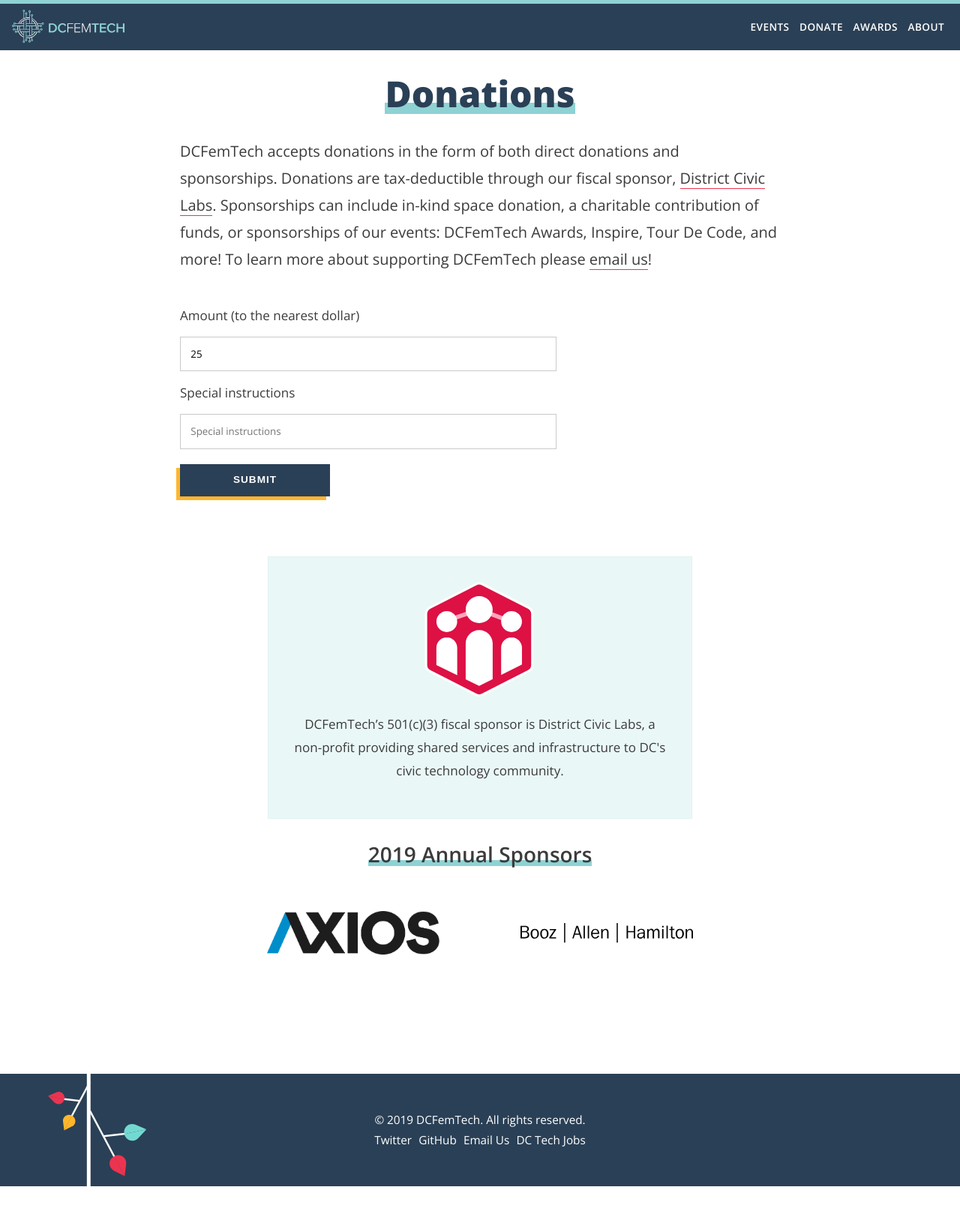
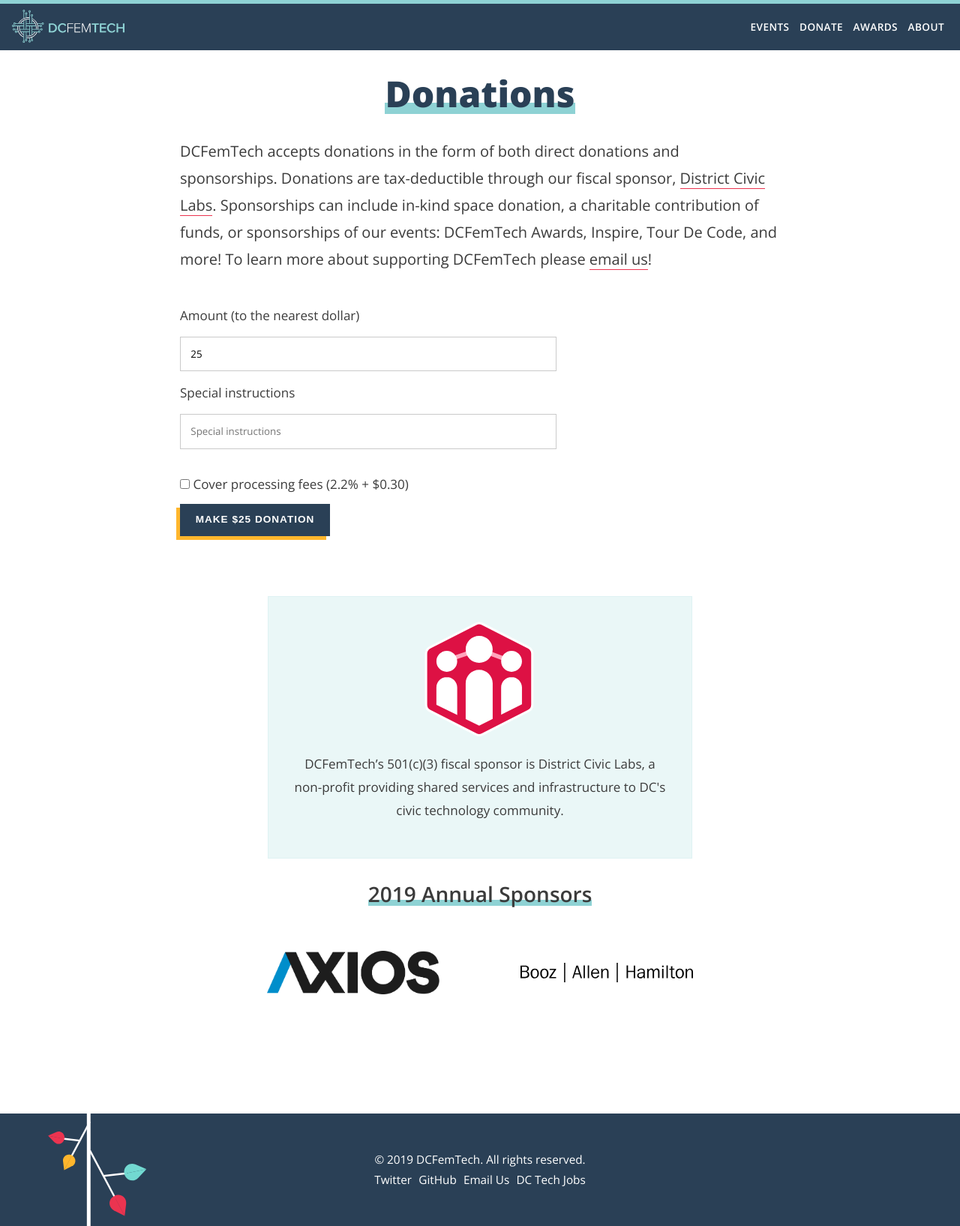
Before and after one commit to dcfemtech/dcfemtech.github.io, a Jekyll site: the page built from donate.html, in a window 1280 px wide. Shown: the whole page at 75% size. Built offline with Jekyll 4.4.1, drawn with Linux system fonts in a browser that asks for light colours; before the commit the page ends 1582 px from its top, so only the background shows below that; some of the changed lines change nothing that is shown.

Commit message:
correct stripe calculation; add fee option

```diff
--- a/_sass/modules/_m-donate.scss
+++ b/_sass/modules/_m-donate.scss
@@ -1,4 +1,8 @@
 .m-donate {
   max-width: 500px;
   margin: 3rem 0 0;
+  #cover-fees {
+    width: auto;
+    display: inline-block;
+  }
 }
--- a/donate.html
+++ b/donate.html
@@ -18,6 +18,9 @@
         <input type="number" id="donation-amount" class="form-control" value="25" aria-label="Amount (to the nearest dollar)">
         <label for="special-instructions">Special instructions</label>
         <input type="text" class="form-control" id="special-instructions" placeholder="Special instructions">
+        <input type="checkbox" id="cover-fees" />
+        <label for="cover-fees">Cover processing fees (2.2% + $0.30)</label>
+
 
         <button type="submit" class="btn btn-primary" id="donationButton">Submit</button>
       </div>
@@ -34,6 +37,25 @@
 <script type="text/javascript">
   var apiKey;
   var account;
+  var donationAmount = document.getElementById('donation-amount');
+  // This looks sketchy, but it's a conversion from dollars to cents because that's
+  // what Stripe expects to receive. For example, $25.00 is sent as 2500.
+  var amount = Number(donationAmount.value) * 100;
+
+  var updateAmount = function(){
+    amount = Number(donationAmount.value);
+    if (document.getElementById('cover-fees').checked) {
+      amount = (amount * 1.022) + 0.30;
+    }
+    // Round to two decimal places
+    amount = Math.round((amount + 0.00001) * 100) / 100;
+    // Back to cents
+    amount = amount * 100
+    document.getElementById('donationButton').textContent = "Make $"+(amount/100)+" donation";
+  }
+  donationAmount.addEventListener('keyup', updateAmount);
+  document.getElementById('cover-fees').addEventListener('click', updateAmount);
+  updateAmount();
 
   if (window.location.hostname === 'localhost' || window.location.hostname === '127.0.0.1') {
     // Check to see if we are working locally and should use test data.
@@ -54,7 +76,6 @@
   token: function(token) {
     // You can access the token ID with `token.id`.
     // Get the token ID to your server-side code for use.
-    var amount = Number(document.getElementById('donation-amount').value + "00")
     var instruction = document.getElementById('special-instructions').value
     // Send a request to our AWS Lambda function, which handles the
     // secret Stripe stuff.
@@ -80,7 +101,8 @@
   handler.open({
     name: 'DCFemTech',
     description: 'Donation',
-    amount: Number(document.getElementById('donation-amount').value + "00"),
+    image: 'https://dcfemtech.com/assets/fav.png',
+    amount: amount,
     allowRememberMe: false
   });
   e.preventDefault();
```
Lines whose indentation alone changed are shown as unchanged.
